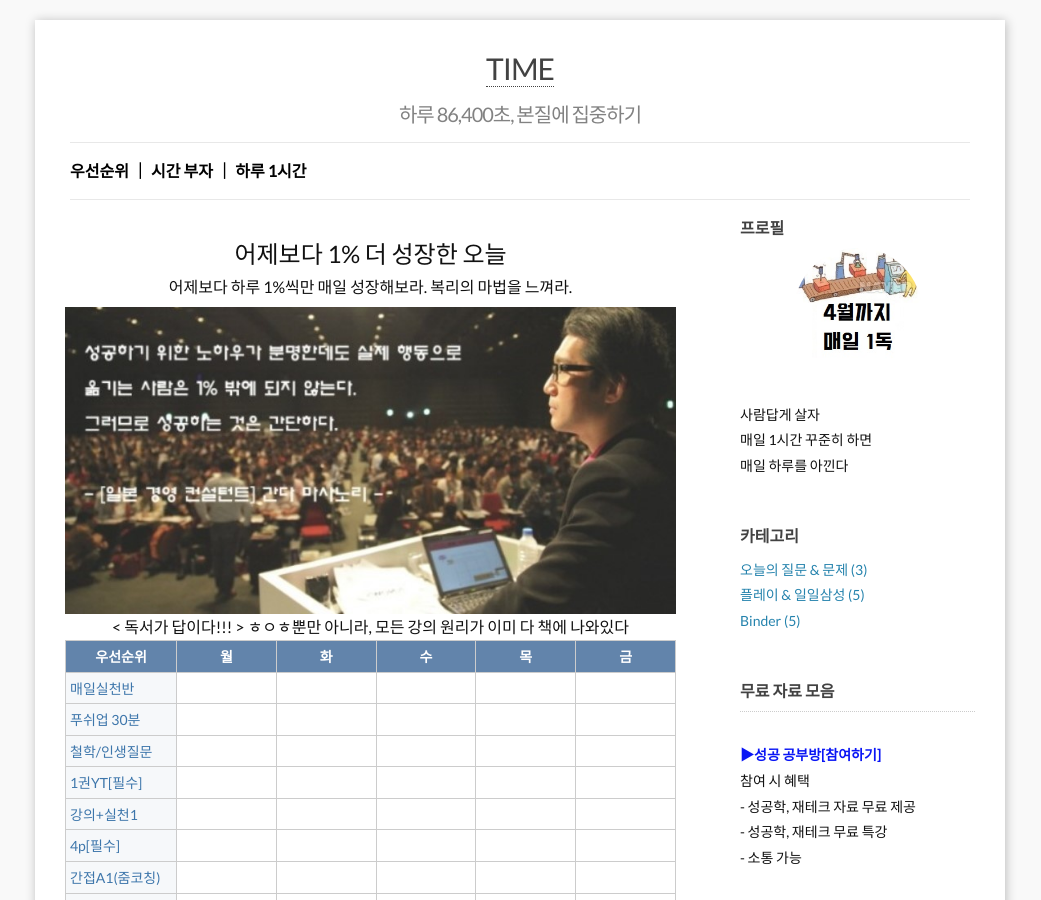
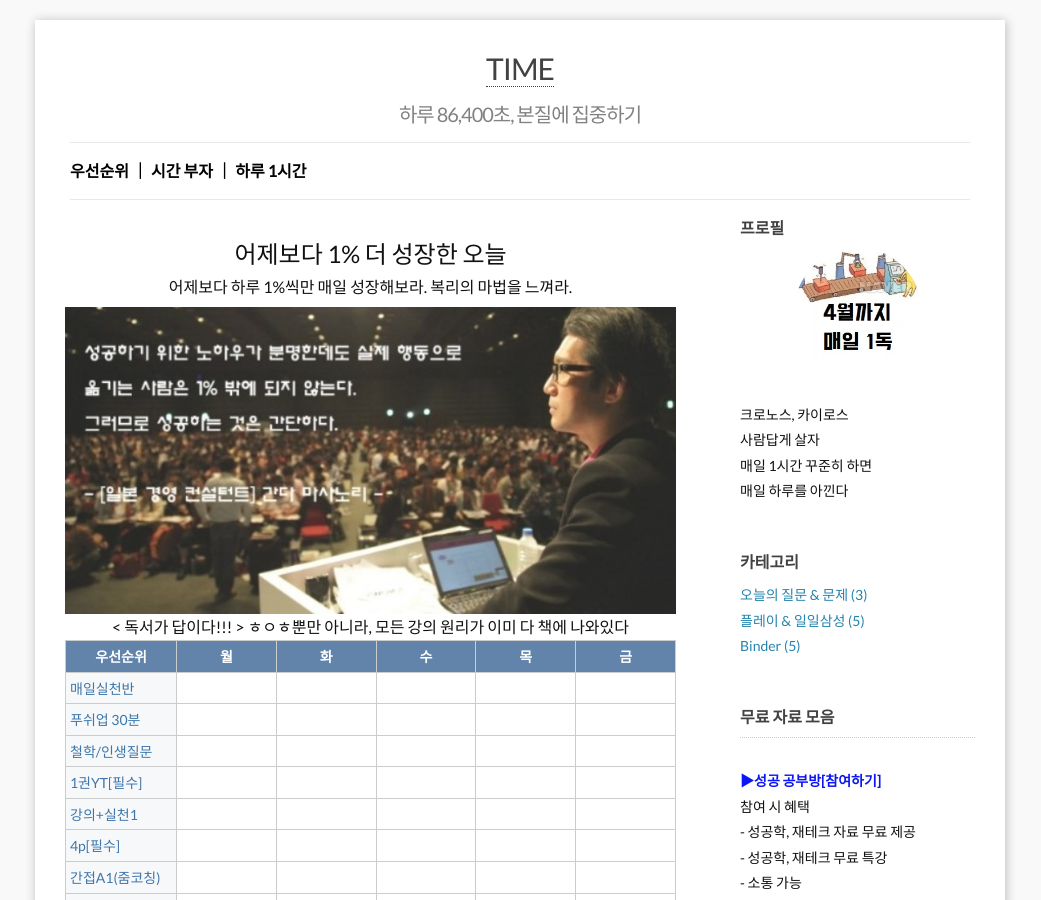
Before and after one commit to leevra/self-management.leeseungju.com, a Jekyll site: the page built from index.html, in a window 1280 px wide and 900 px high. Shown: the whole window, without its empty margins (120-1161 px from the left). Built offline with Jekyll 4.4.1, drawn with Linux system fonts in a browser that asks for light colours; the list of posts is cut into pages by our own code.

Commit message:
Update _config.yml

```diff
--- a/_config.yml
+++ b/_config.yml
@@ -14,7 +14,7 @@ permalink: /:title
 github_username:  leevra
 disqus_shortname: self-management.leeseungju.com
 favicon:     "/images/favicon.ico"
-aboutme: 사람답게 살자<br>매일 1시간 꾸준히 하면<br>매일 하루를 아낀다 # these are shown on aboutme-sidebar.
+aboutme: 크로노스, 카이로스<br>사람답게 살자<br>매일 1시간 꾸준히 하면<br>매일 하루를 아낀다 # these are shown on aboutme-sidebar.
 aboutme_photo: /images/23421.jpg # your photo.
 google_analytics_key:   # put YOUR key here to enable tracking! (blank to disable)
 
```
